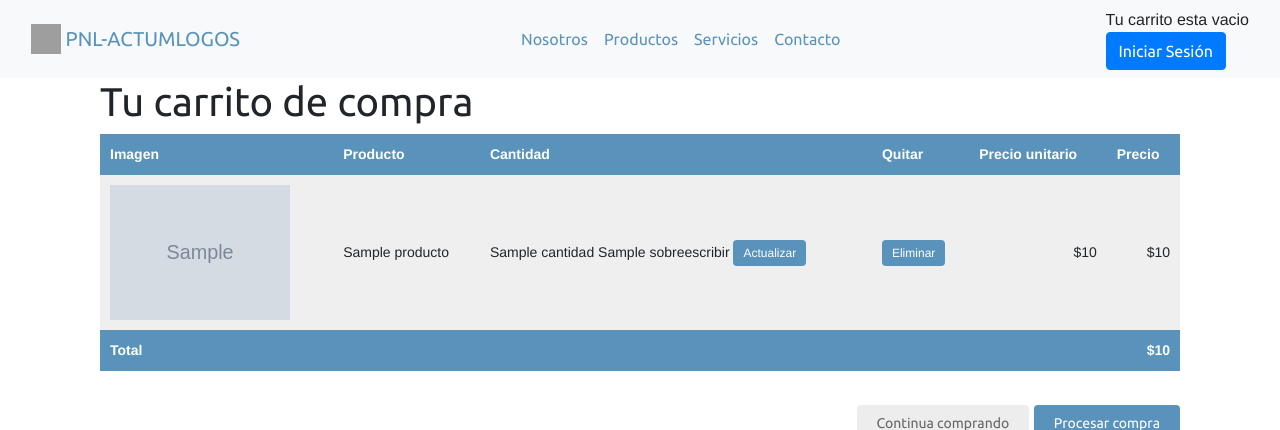
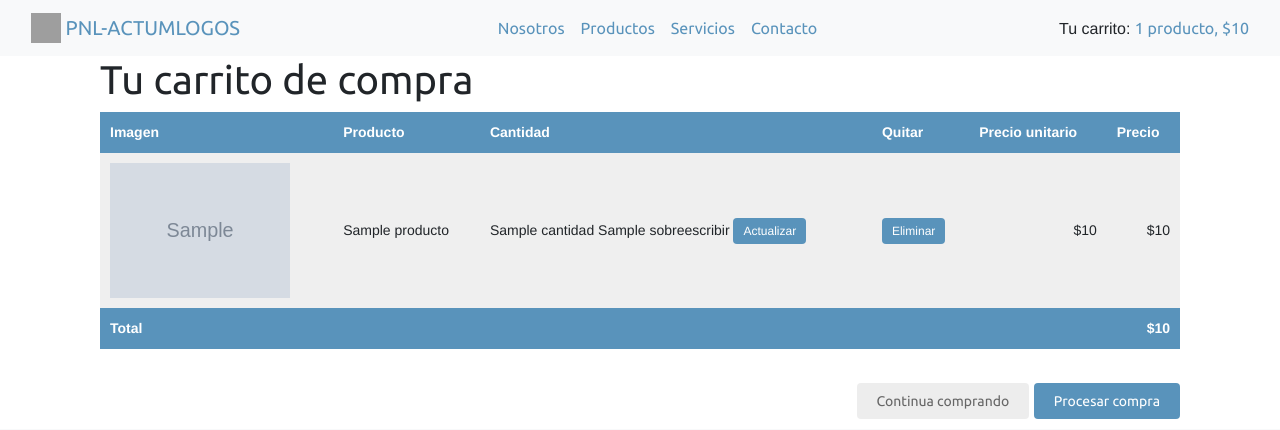
Before and after one commit to jmvazqueznicolas/python_negocio_linea, a Django app: template carrito/templates/carrito/detalle.html in a window 1280 px wide. Shown: the top 430 px of the page. Run offline with Django 4.2, Linux system fonts and the light colour scheme; the template is opened without the code that fills it: most values are stand-ins (such as "Sample title", 1, 10 or a date in 2020); grey boxes marked "Sample" are stand-in pictures; some libraries are stand-ins or nearby versions; grey boxes are pictures that could not be loaded.

Commit message:
Procesador de contexto para el carrito

```diff
--- a/mi_negocio_web/settings.py
+++ b/mi_negocio_web/settings.py
@@ -66,6 +66,7 @@ TEMPLATES = [
                 'django.template.context_processors.request',
                 'django.contrib.auth.context_processors.auth',
                 'django.contrib.messages.context_processors.messages',
+                'carrito.procesador_contexto.carrito'
             ],
         },
     },
--- a/mi_negocio_web/templates/base.html
+++ b/mi_negocio_web/templates/base.html
@@ -41,10 +41,23 @@
                     </li>
                 </ul>
                 <form class="form">
+                    <!--<div class="cart">
+                        Tu carrito esta vacio.
+                    </div>-->
                     <div class="cart">
-                        Tu carrito esta vacio
-                    </div>
-                    <a class="btn btn-primary " href="# ">Iniciar Sesión</a>
+                        {% with total_items=carrito|length %}
+                         {% if total_items > 0 %}
+                          Tu carrito:
+                          <a href="{% url "carrito:carrito_detalle" %}">
+                           {{ total_items }} producto{{ total_items|pluralize }},
+                           ${{ carrito.obtener_precio_total }}
+                          </a>
+                         {% else %}
+                          Tu carrito esta vacio.
+                         {% endif %}
+                        {% endwith %}
+                       </div>
+                    {% comment %} <a class="btn btn-primary " href="# ">Iniciar Sesión</a> {% endcomment %}
                 </form>
             </div>
         </nav>
```
